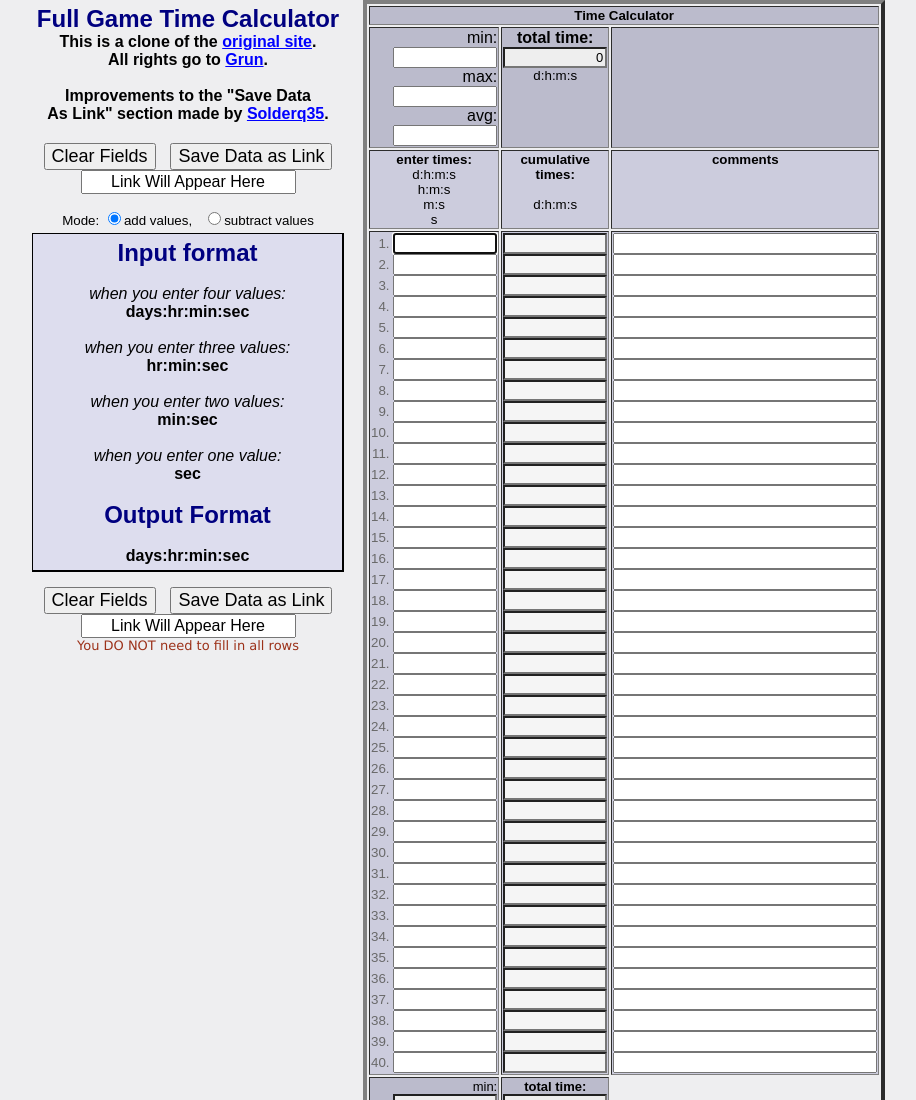
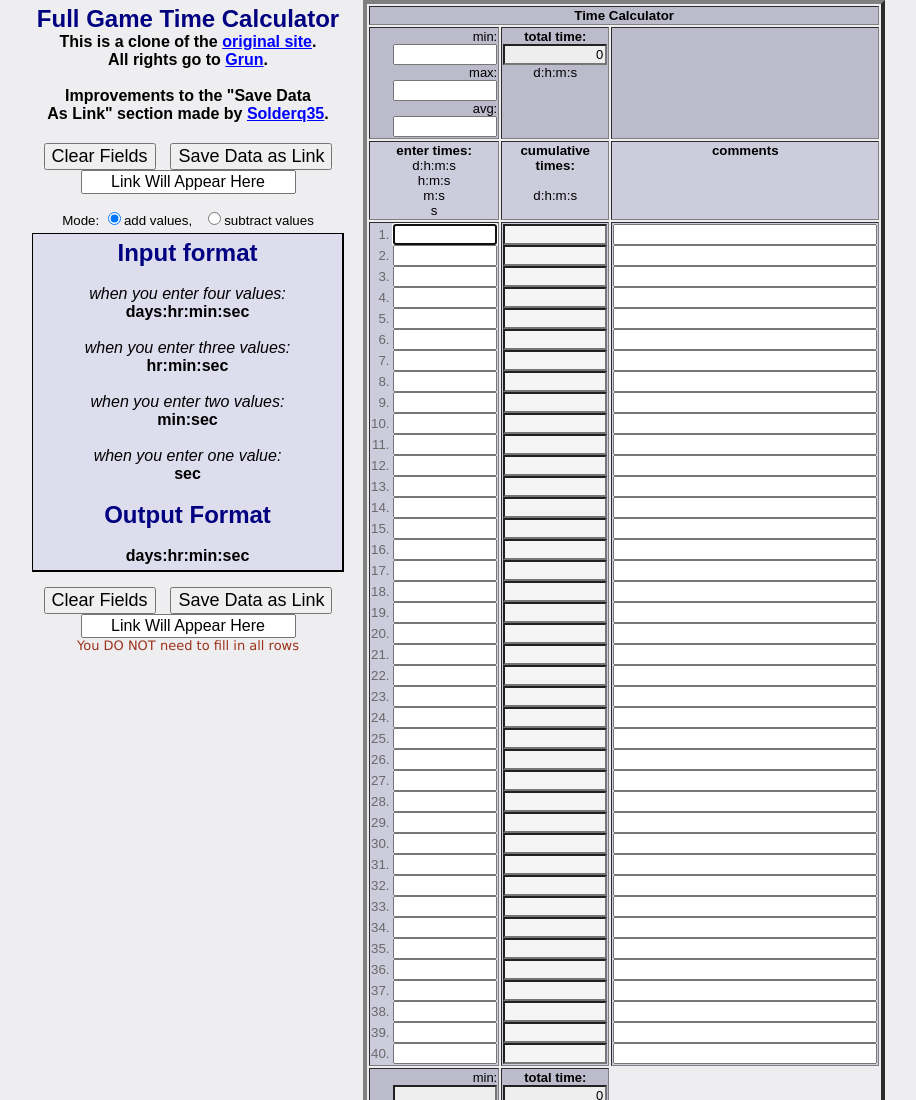
Before and after one commit to solderq35/fg-time-calc, a plain HTML site: page index.html in a window 1280 px wide. Shown: the top 1100 px of the page, without its empty margins (247-1163 px from the left). Drawn offline with Linux system fonts and the light colour scheme.

Commit message:
-adjust font

```diff
--- a/index.html
+++ b/index.html
@@ -188,13 +188,13 @@
 			<tr bgcolor=#bbbbcc>
 				<!-- TIME STATISTICS -->
 				<td align=right>
-					<font size=3>min: </font><input type=text name=timeMin size=10><br>
-					<font size=3>max: </font><input type=text name=timeMax size=10><br>
-					<font size=3>avg: </font><input type=text name=timeAvg size=10><br>
+					<font size=2>min: </font><input type=text name=timeMin size=10><br>
+					<font size=2>max: </font><input type=text name=timeMax size=10><br>
+					<font size=2>avg: </font><input type=text name=timeAvg size=10><br>
 				</td>
 				<!-- TIME TOTAL -->
 				<td align=center valign=top nowrap>
-					<font size=3><b>total time:</b></font><br>
+					<font size=2><b>total time:</b></font><br>
 					<input type=text name=timeTotal size=10 style="background-color:#EEE;"><br>
 					<div id="totalFormatDisplay">&nbsp;hr : min : sec&nbsp;</div>
 				</td>
```
